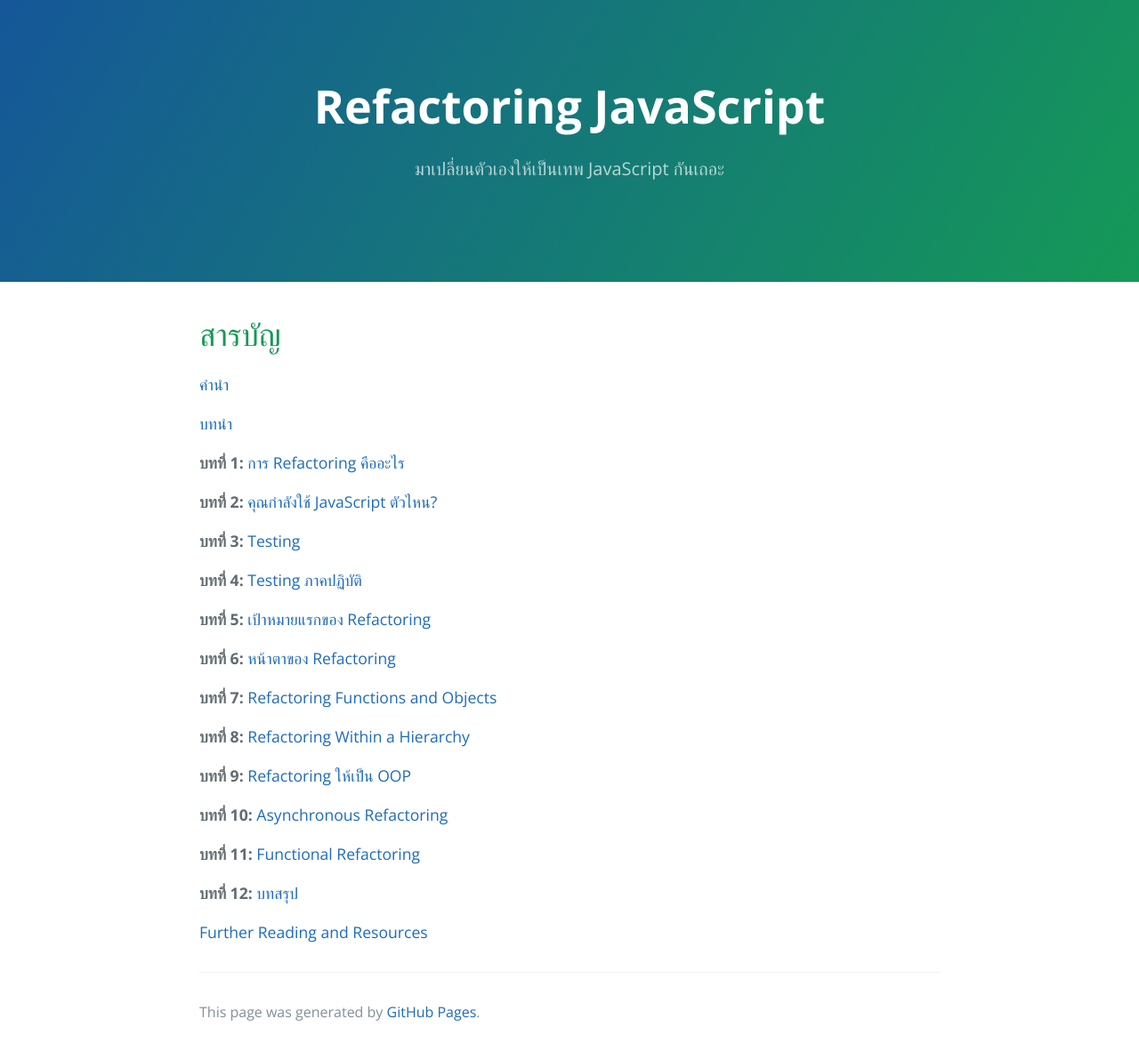
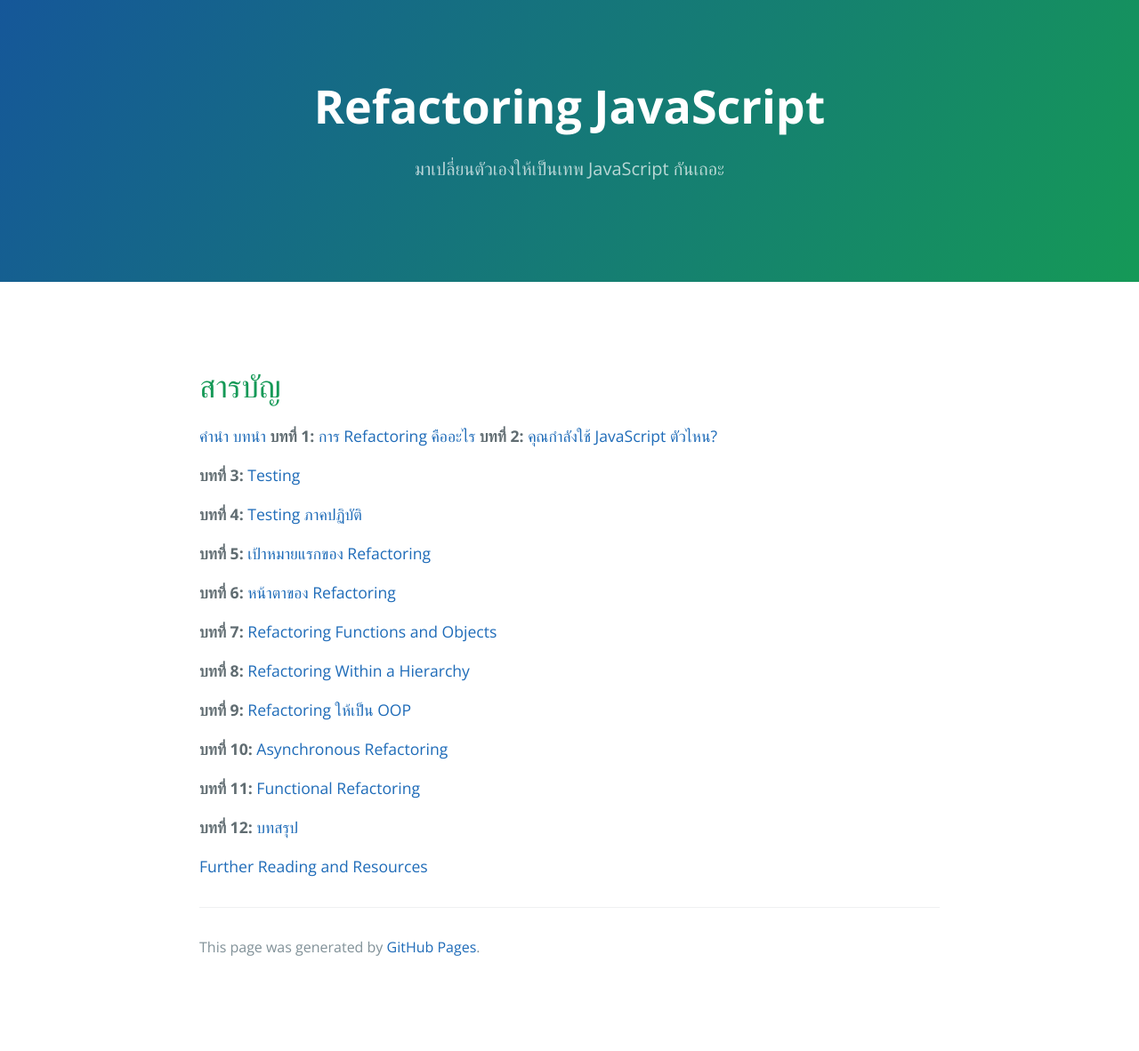
Before and after one commit to himaeng/himaeng.github.io, a Jekyll site: the page built from index.md, in a window 1280 px wide. Shown: the whole page at 89% size. Built offline with Jekyll 4.4.1, drawn with Linux system fonts in a browser that asks for light colours; our own code applies the rules of GitHub Pages for plain Markdown files; after the commit the page ends 1109 px from its top, so only the background shows below that.

```diff
--- a/index.md
+++ b/index.md
@@ -1,18 +1,12 @@
 ---
 layout: default
 ---
-
-# [](#header-1)สารบัญ<br/>
+<br/>
+# [](#header-1)สารบัญ
 
 [คำนำ](chapters/foreword.html)
-
-
 [บทนำ](chapters/preface.html)
-
-
 **บทที่ 1:** [การ Refactoring คืออะไร](chapters/01.html)
-
-
 **บทที่ 2:** [คุณกำลังใช้ JavaScript ตัวไหน?](chapters/02.html)
 
 
```
